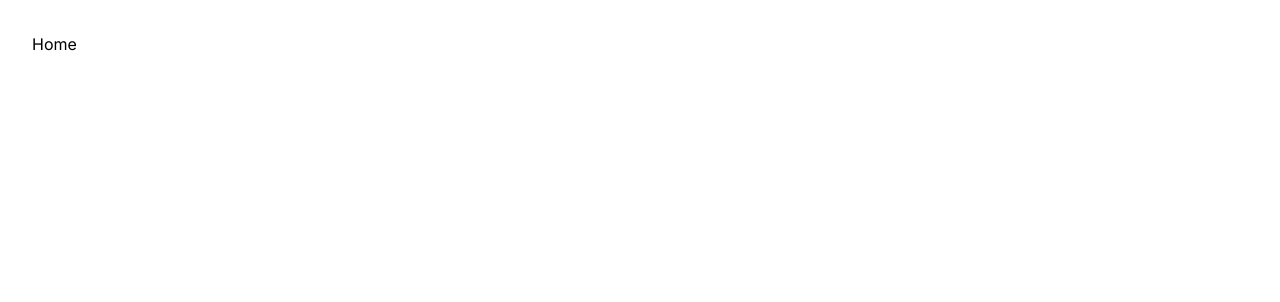
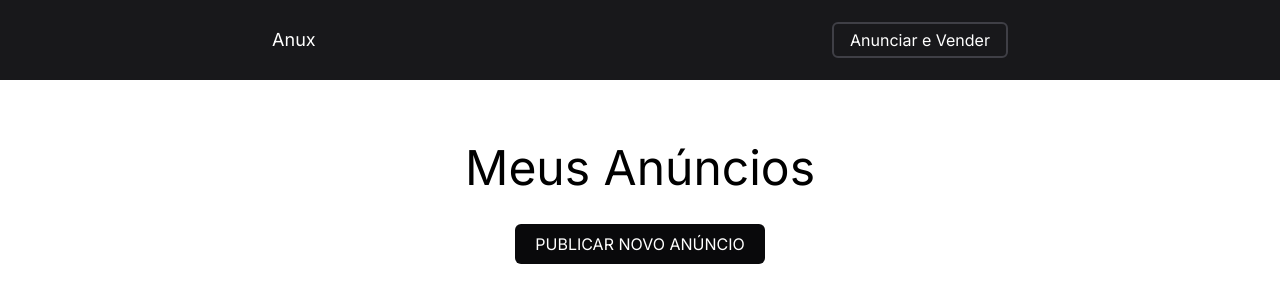
Before and after one commit to PabloJesusdaSilva/Anunx, a Next.js app: page / in a window 1280 px wide. Shown: the top 302 px of the page. Built offline with nearby package versions, Linux system fonts and the light colour scheme.

Commit message:
:feat: Criando header e título da pagina principal

```diff
--- a/src/app/layout.js
+++ b/src/app/layout.jsx
@@ -4,14 +4,16 @@ import { Inter } from 'next/font/google';
 const inter = Inter({ subsets: ['latin'] });
 
 export const metadata = {
-  title: 'Create Next App',
+  title: 'Anux',
   description: 'Generated by create next app',
 }
 
 export default function RootLayout({ children }) {
   return (
     <html lang="pt-br">
-      <body className={inter.className}>{children}</body>
+      <body className={inter.className}>
+        {children}
+      </body>
     </html>
   );
 }
--- a/src/app/page.js
+++ /dev/null
@@ -1,7 +0,0 @@
-export default function Home() {
-  return (
-    <>
-      <h1 className="p-8">Home</h1>
-    </>
-  );
-}
--- /dev/null
+++ b/src/app/page.jsx
@@ -0,0 +1,17 @@
+import TemplateDefault from '@/templates/Default';
+
+const Home = () => {
+  return (
+    <TemplateDefault>
+      <main className='flex flex-col items-center w-full mt-16'>
+        <h1 className='text-5xl'>Meus Anúncios</h1>
+
+        <button className='mt-8 py-2 px-5 rounded-md text-md uppercase text-white bg-zinc-950'>
+          Publicar novo anúncio
+        </button>
+      </main>
+    </TemplateDefault>
+  );
+}
+
+export default Home;
--- /dev/null
+++ b/src/components/Header.jsx
@@ -0,0 +1,18 @@
+const Header = () => {
+  return (
+    <header className="flex justify-center w-full h-20 bg-zinc-900">
+      <nav className=" flex items-center p-2">
+        <ul className="grid grid-cols-2 items-center gap-x-96">
+          <li className="text-lg text-white">Anux</li>
+          <li>
+            <button className="py-1 px-4 bg-zinc-900 border-2 rounded-md border-zinc-700 text-white">
+              Anunciar e Vender
+            </button>
+          </li>
+        </ul>
+      </nav>
+    </header>
+  );
+}
+
+export default Header;
--- /dev/null
+++ b/src/templates/Default.jsx
@@ -0,0 +1,13 @@
+import Header from "../components/Header";
+
+const Default = ({ children }) => {
+  return(
+    <>
+      <Header />
+        {children}
+      <footer></footer>
+    </>
+  );
+}
+
+export default Default;
```
Also changed, not shown: src/pages/_document.jsx (renamed from src/pages/_document.js).
